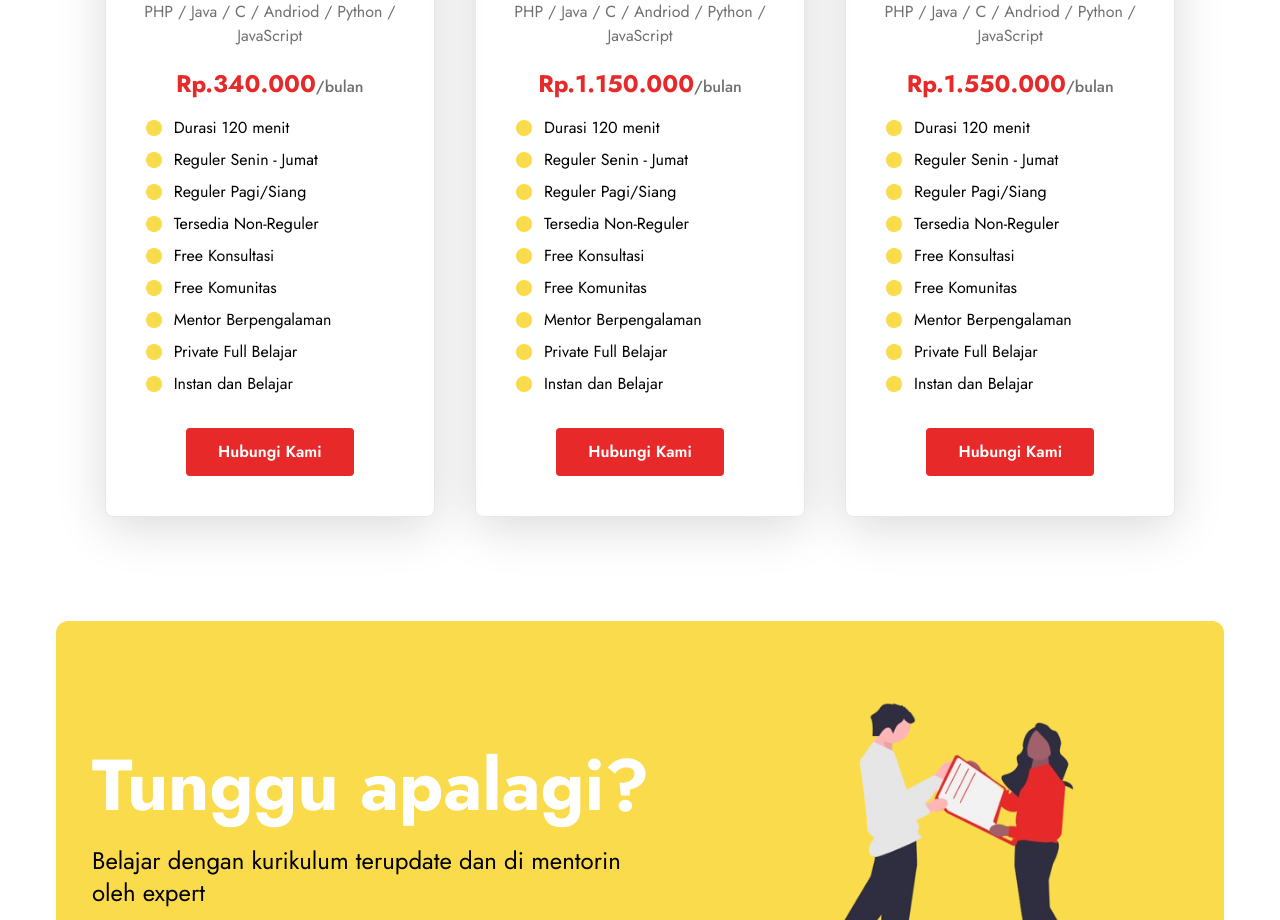
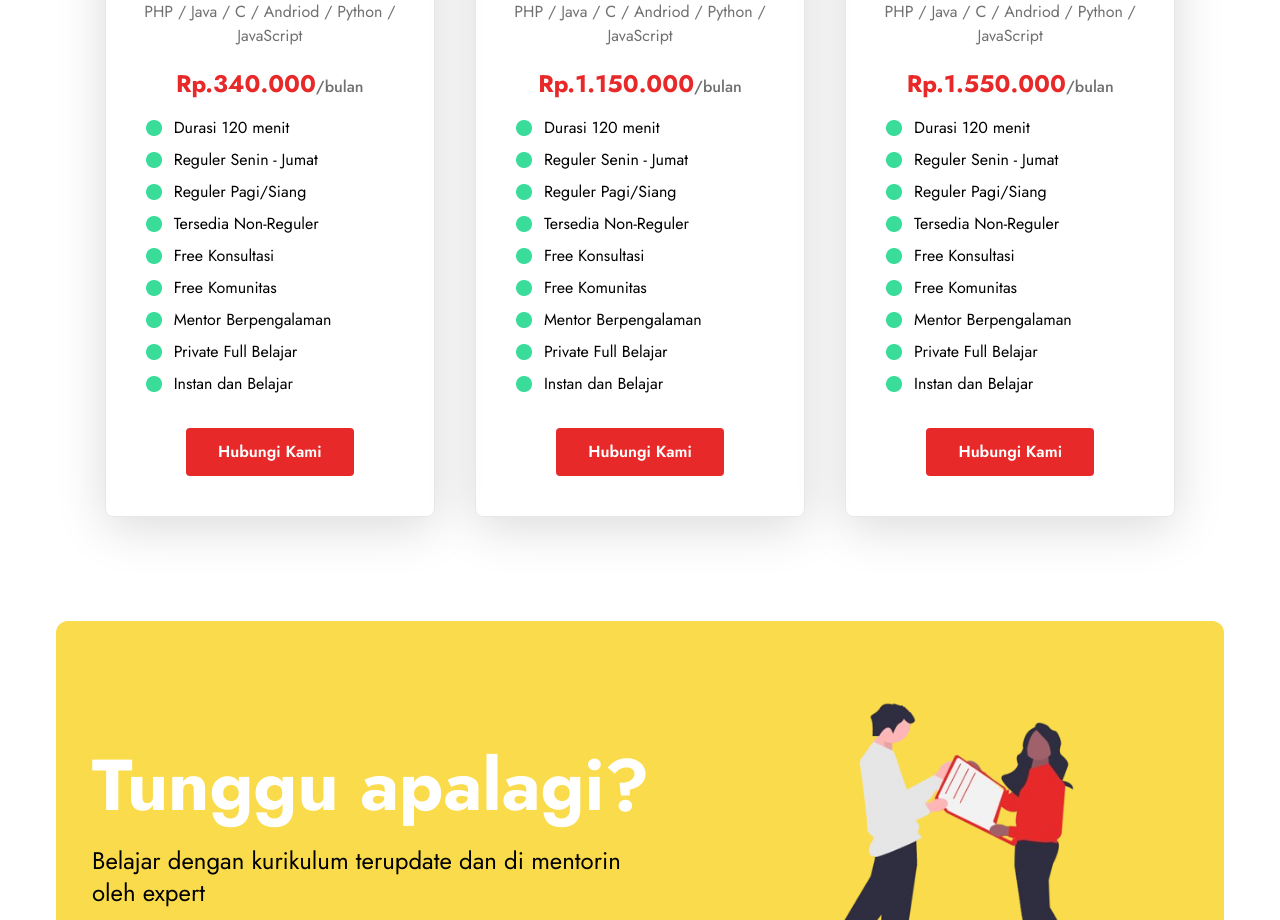
Before and after one commit to fauzanaslam/el-haqqa, a React (Vite) app: page / in a window 1280 px wide. Shown: the part 2480-3400 px from the top of the page. Built offline with nearby package versions, Linux system fonts and the light colour scheme.

Commit message:
pricing#green

```diff
--- a/src/components/Pricing.tsx
+++ b/src/components/Pricing.tsx
@@ -1,8 +1,6 @@
 import { motion } from "framer-motion";
 import { useState } from "react";
 import { fadeIn } from "../variants";
-// import { motion } from "framer-motion";
-// import { fadeIn } from "../variants";
 
 const Pricing = () => {
   const [isYearly, setIsYearly] = useState(false);
@@ -13,6 +11,7 @@ const Pricing = () => {
       monthlyPrice: "340.000",
       yearlyPrice: "1.232.000",
       description: "PHP / Java / C / Andriod / Python / JavaScript",
+      green: "/src/assets/rec1.png",
       yellow: "/src/assets/yellowDot.png",
     },
     {
@@ -20,7 +19,7 @@ const Pricing = () => {
       monthlyPrice: "1.150.000",
       yearlyPrice: "2.950.000",
       description: "PHP / Java / C / Andriod / Python / JavaScript",
-      // green: "/src/assets/rec1.png",
+      green: "/src/assets/rec1.png",
       yellow: "/src/assets/yellowDot.png",
     },
     {
@@ -28,6 +27,8 @@ const Pricing = () => {
       monthlyPrice: "1.550.000",
       yearlyPrice: "2.950.000",
       description: "PHP / Java / C / Andriod / Python / JavaScript",
+      green: "/src/assets/rec1.png",
+
       yellow: "/src/assets/yellowDot.png",
     },
   ];
@@ -95,39 +96,39 @@ const Pricing = () => {
             </p>
             <ul className="mt-4 space-y-2 px-4">
               <li className="flex gap-3 items-center">
-                <img src={pkg.yellow} alt="" className="w-4 h-4" />
+                <img src={pkg.green} alt="" className="w-4 h-4" />
                 Durasi 120 menit
               </li>
               <li className="flex gap-3 items-center">
-                <img src={pkg.yellow} alt="" className="w-4 h-4" />
+                <img src={pkg.green} alt="" className="w-4 h-4" />
                 Reguler Senin - Jumat
               </li>
               <li className="flex gap-3 items-center">
-                <img src={pkg.yellow} alt="" className="w-4 h-4" />
+                <img src={pkg.green} alt="" className="w-4 h-4" />
                 Reguler Pagi/Siang
               </li>
               <li className="flex gap-3 items-center">
-                <img src={pkg.yellow} alt="" className="w-4 h-4" />
+                <img src={pkg.green} alt="" className="w-4 h-4" />
                 Tersedia Non-Reguler
               </li>
               <li className="flex gap-3 items-center">
-                <img src={pkg.yellow} alt="" className="w-4 h-4" />
+                <img src={pkg.green} alt="" className="w-4 h-4" />
                 Free Konsultasi
               </li>
               <li className="flex gap-3 items-center">
-                <img src={pkg.yellow} alt="" className="w-4 h-4" />
+                <img src={pkg.green} alt="" className="w-4 h-4" />
                 Free Komunitas
               </li>
               <li className="flex gap-3 items-center">
-                <img src={pkg.yellow} alt="" className="w-4 h-4" />
+                <img src={pkg.green} alt="" className="w-4 h-4" />
                 Mentor Berpengalaman
               </li>
               <li className="flex gap-3 items-center">
-                <img src={pkg.yellow} alt="" className="w-4 h-4" />
+                <img src={pkg.green} alt="" className="w-4 h-4" />
                 Private Full Belajar
               </li>
               <li className="flex gap-3 items-center">
-                <img src={pkg.yellow} alt="" className="w-4 h-4" />
+                <img src={pkg.green} alt="" className="w-4 h-4" />
                 Instan dan Belajar
               </li>
             </ul>
```
